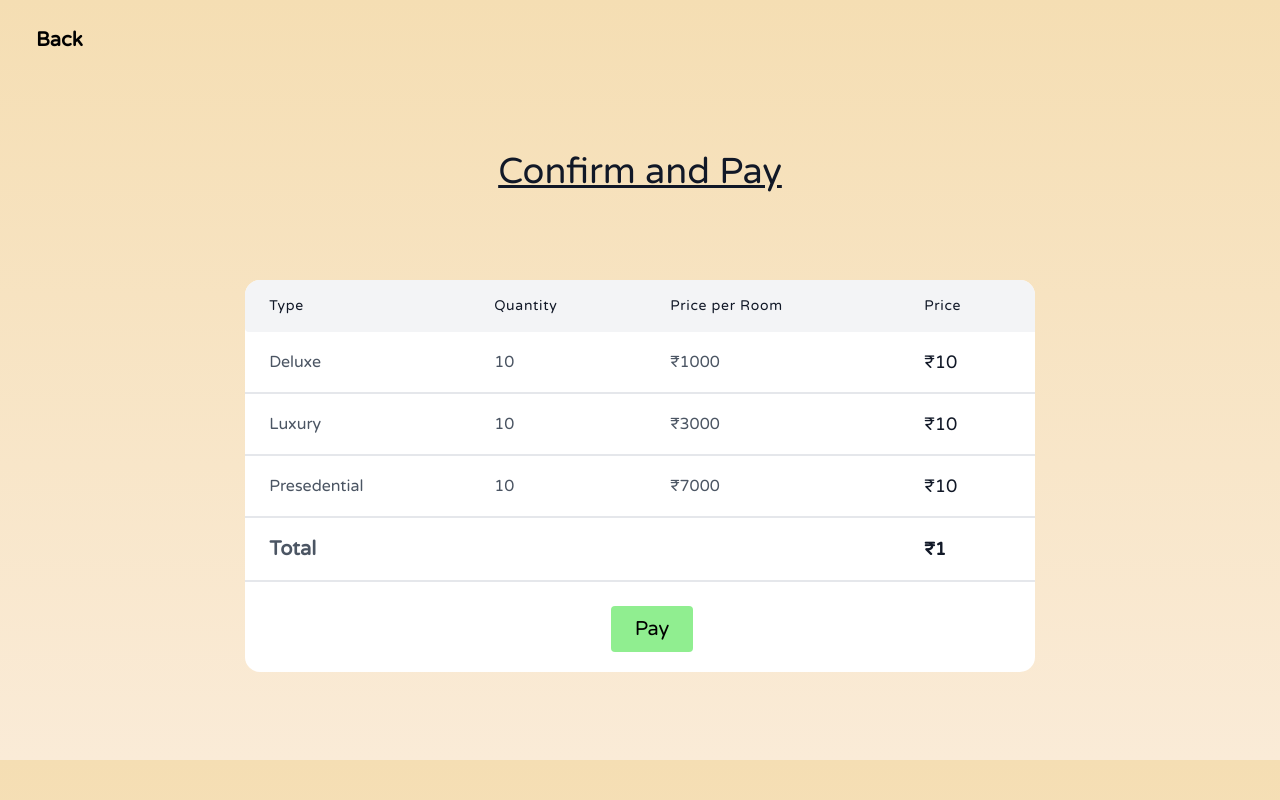
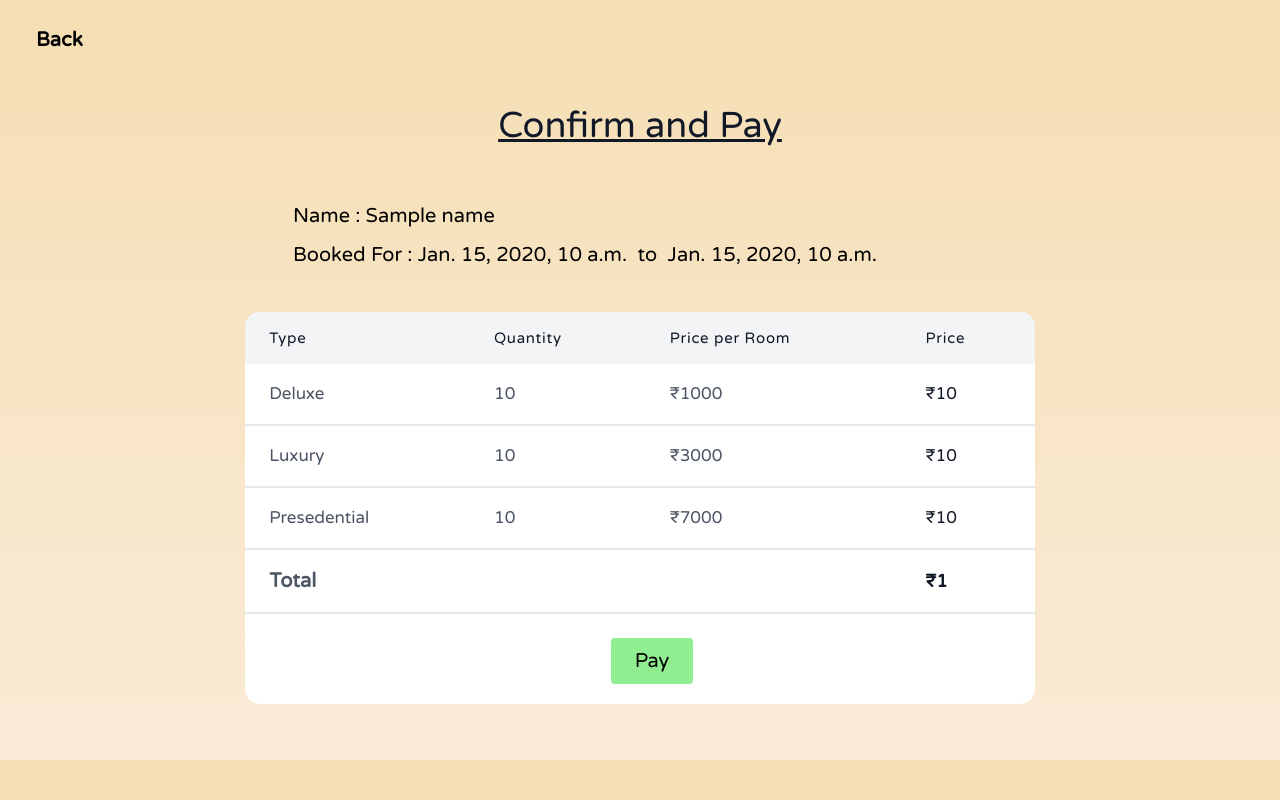
Before and after one commit to uditjain-noob/OOP_Project-1, a Django app: template HotelManagement/templates/HotelManagement/room_list.html in a window 1280 px wide. Run offline with Django 3.2, Linux system fonts and the light colour scheme; the template is opened without the code that fills it: most values are stand-ins (such as "Sample title", 1, 10 or a date in 2020); some libraries are stand-ins or nearby versions; some web fonts are replaced.

Commit message:
checkout changes

```diff
--- a/HotelManagement/static/HotelManagement/style_checkout.css
+++ b/HotelManagement/static/HotelManagement/style_checkout.css
@@ -58,7 +58,31 @@ body {
 }
 
 #verifyportal {
+    padding-top: 50px;
     height: 700px;
+}
+
+.flex.flex-col.text-center.w-full.mb-20 {
+    margin-bottom: 20px;
+}
+
+.orderInfo {
+    margin: 40px 0px 40px 245px;
+}
+
+.orderInfo h3 {
+    padding: 10px 0px 5px 0px;
+    font-size: 20px;
+    color: black;
+    font-weight: 500;
+}
+
+.roomTypes td {
+    font-size: 17px;
+}
+
+.roomTypes th {
+    font-size: 15px;
 }
 
 /* .roomTypes {
--- a/HotelManagement/templates/HotelManagement/room_list.html
+++ b/HotelManagement/templates/HotelManagement/room_list.html
@@ -26,6 +26,10 @@
           <div class="flex flex-col text-center w-full mb-20">
             <h1 class="sm:text-4xl text-3xl font-medium title-font mb-2 text-gray-900" id="pageHeader">Confirm and Pay</h1>
             <!-- <p class="lg:w-2/3 mx-auto leading-relaxed text-base">Banh mi cornhole echo park skateboard authentic crucifix neutra tilde lyft biodiesel artisan direct trade mumblecore 3 wolf moon twee</p> -->
+          </div>
+          <div class="orderInfo">
+            <h3>Name : {{ name }}</h3>
+            <h3>Booked For : {{ fromDate }}&nbsp; to &nbsp;{{ toDate }}</h3>
           </div>
           <div class="lg:w-2/3 w-full mx-auto overflow-auto" id="verifyModal">
             <table class="table-auto w-full text-left whitespace-no-wrap">
```
Also changed, not shown: db.sqlite3.
